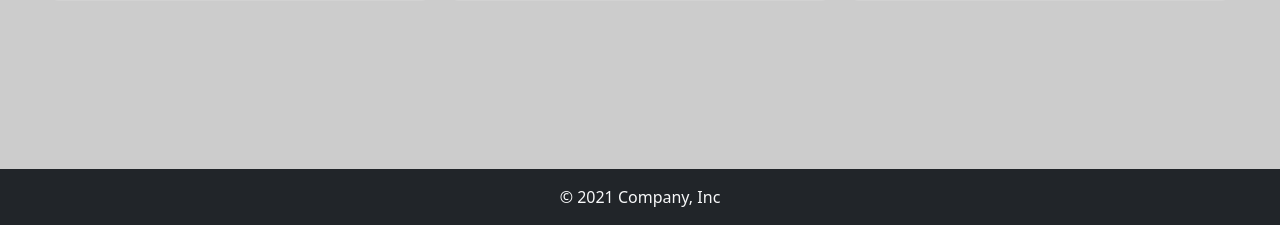
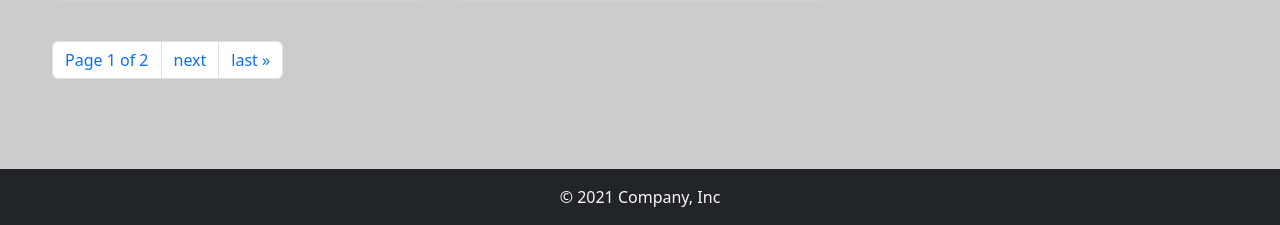
Before and after one commit to Sanjay-D-works/Django-Project, a Django app: page /blog/ in a window 1280 px wide. Shown: the part 575-800 px from the top of the page. Run offline with Django 5.2, Linux system fonts and the light colour scheme; data comes from the database, SQL or seed files in the repository; parts of the project's set-up code (start-up, migrations or seed data) failed here and were passed over; some libraries are stand-ins or nearby versions.

Commit message:
Pagination

```diff
--- a/Blogs/blog/templates/index.html
+++ b/Blogs/blog/templates/index.html
@@ -12,8 +12,8 @@
       <!-- Main Content -->
       <main class="container-fluid flex-grow-1">
         <div class="row m-3">
-          {% if posts %}
-              {% for post in posts %}
+          {% if page_obj %}
+              {% for post in page_obj%}
               <div class="col-4 mb-4">
                 <div class="card h-100">
                   <div class="card-body h-100 d-flex align-items-center">
@@ -35,6 +35,40 @@
                 </div>
               </div>
               {%  endfor %}
+               <div class="col-12 my-3">
+                {% if page_obj.has_other_pages %}
+                  <nav aria-label="Page navigation">
+                      <ul class="pagination">
+                        {% if page_obj.has_previous %}
+                            <li class="page-item">
+                                <a class="page-link" href="?page=1" aria-label="First">
+                                    <span aria-hidden="true">&laquo; first</span>
+                                </a>
+                            </li>
+                            <li class="page-item">
+                                <a class="page-link" href="?page={{page_obj.previous_page_number}}" aria-label="Previous">
+                                    <span aria-hidden="true">previous</span>
+                                </a>
+                            </li>
+                        {% endif %}
+                          <li class="page-item"><span class="page-link">Page {{page_obj.number}} of {{page_obj.paginator.num_pages}}</span></li>
+                          {% if page_obj.has_next %}
+                            <li class="page-item">
+                                <a class="page-link" href="?page={{page_obj.next_page_number}}" aria-label="Next">
+                                    <span aria-hidden="true">next</span>
+                                </a>
+                            </li>
+                            <li class="page-item">
+                                <a class="page-link" href="?page={{page_obj.paginator.num_pages}}" aria-label="Last">
+                                    <span aria-hidden="true">last &raquo;</span>
+                                </a>
+                            </li>
+                          {% endif %}
+                      </ul>
+                  </nav>
+                {% endif %}
+
+            </div>
           {% else %}
               <p> No Posts Available </p>
           {% endif %}
--- a/Blogs/blog/views.py
+++ b/Blogs/blog/views.py
@@ -4,7 +4,7 @@ from django.urls import reverse
 from .models import Post
 import logging
 from django.http import Http404
-
+from django.core.paginator import Paginator
 
 
 
@@ -27,8 +27,14 @@ def index(request):
     blog_title = "Latest Posts"
 
     #getting post data by url
-    posts = Post.objects.all()
-    return render(request,"index.html", {'blog_title': blog_title, 'posts': posts})
+    all_posts = Post.objects.all()
+
+    # Paginator
+    paginator = Paginator(all_posts,5)
+    page_number = request.GET.get('page')
+    page_obj = paginator.get_page(page_number)
+
+    return render(request,"index.html", {'blog_title': blog_title,'page_obj': page_obj})
 
 def detail(request, slug):
     # static data
```
